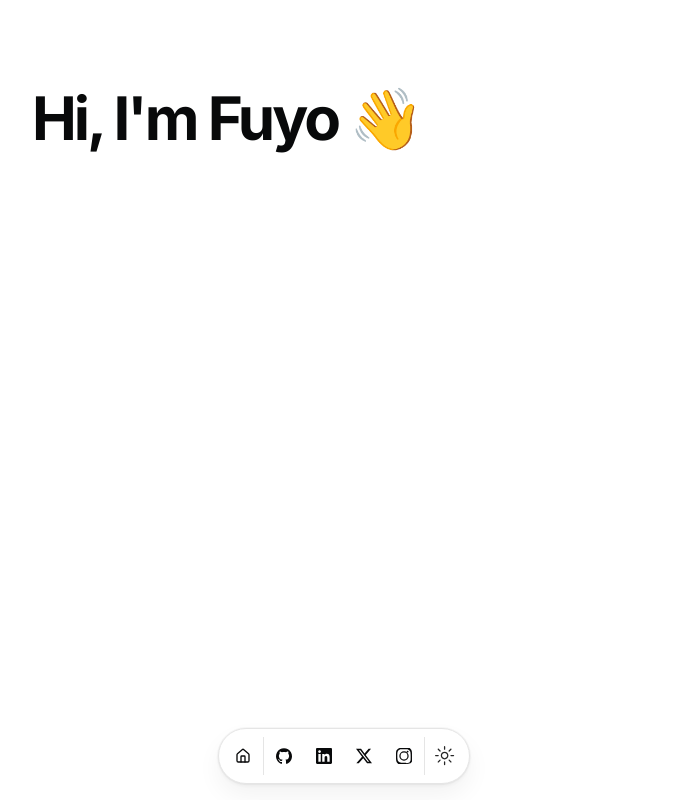
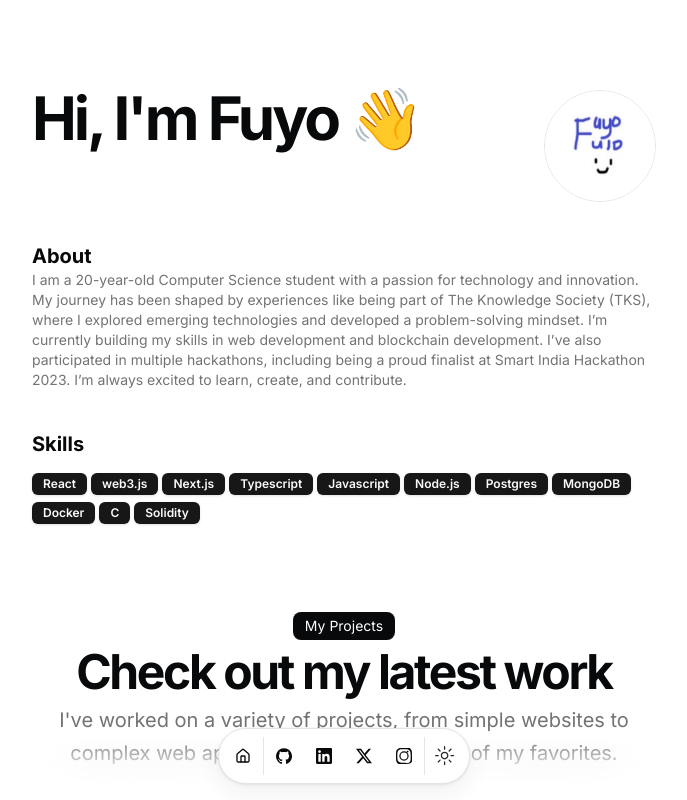
Before and after one commit to fuyofulo/portfolio, a Next.js app: page / in a window 1280 px wide. Shown: the top 800 px of the page, without its empty margins (296-983 px from the left). Built offline with nearby package versions, Linux system fonts and the light colour scheme.

Commit message:
slight change

```diff
--- a/src/components/magicui/blur-fade.tsx
+++ b/src/components/magicui/blur-fade.tsx
@@ -14,9 +14,10 @@ interface BlurFadeProps {
   delay?: number;
   yOffset?: number;
   inView?: boolean;
-  inViewMargin?: string;
+  inViewMargin?: string | number;  // Update this line
   blur?: string;
 }
+
 const BlurFade = ({
   children,
   className,
@@ -25,23 +26,28 @@ const BlurFade = ({
   delay = 0,
   yOffset = 6,
   inView = false,
-  inViewMargin = "-50px",
+  inViewMargin = "-50px",  // InView margin can now accept both string or number
   blur = "6px",
 }: BlurFadeProps) => {
   const ref = useRef(null);
-  // const inViewResult = useInView(ref, { once: true, margin: inViewMargin });
-  // const isInView = !inView || inViewResult;
+
+  // InView accepts string or number for margin
+  const inViewResult = useInView(ref, { once: true, margin: "-50px" });
+  const isInView = !inView || inViewResult;
+
   const defaultVariants: Variants = {
     hidden: { y: yOffset, opacity: 0, filter: `blur(${blur})` },
     visible: { y: -yOffset, opacity: 1, filter: `blur(0px)` },
   };
+
   const combinedVariants = variant || defaultVariants;
+
   return (
     <AnimatePresence>
       <motion.div
         ref={ref}
         initial="hidden"
-        // animate={isInView ? "visible" : "hidden"}
+        animate={isInView ? "visible" : "hidden"}
         exit="hidden"
         variants={combinedVariants}
         transition={{
```
